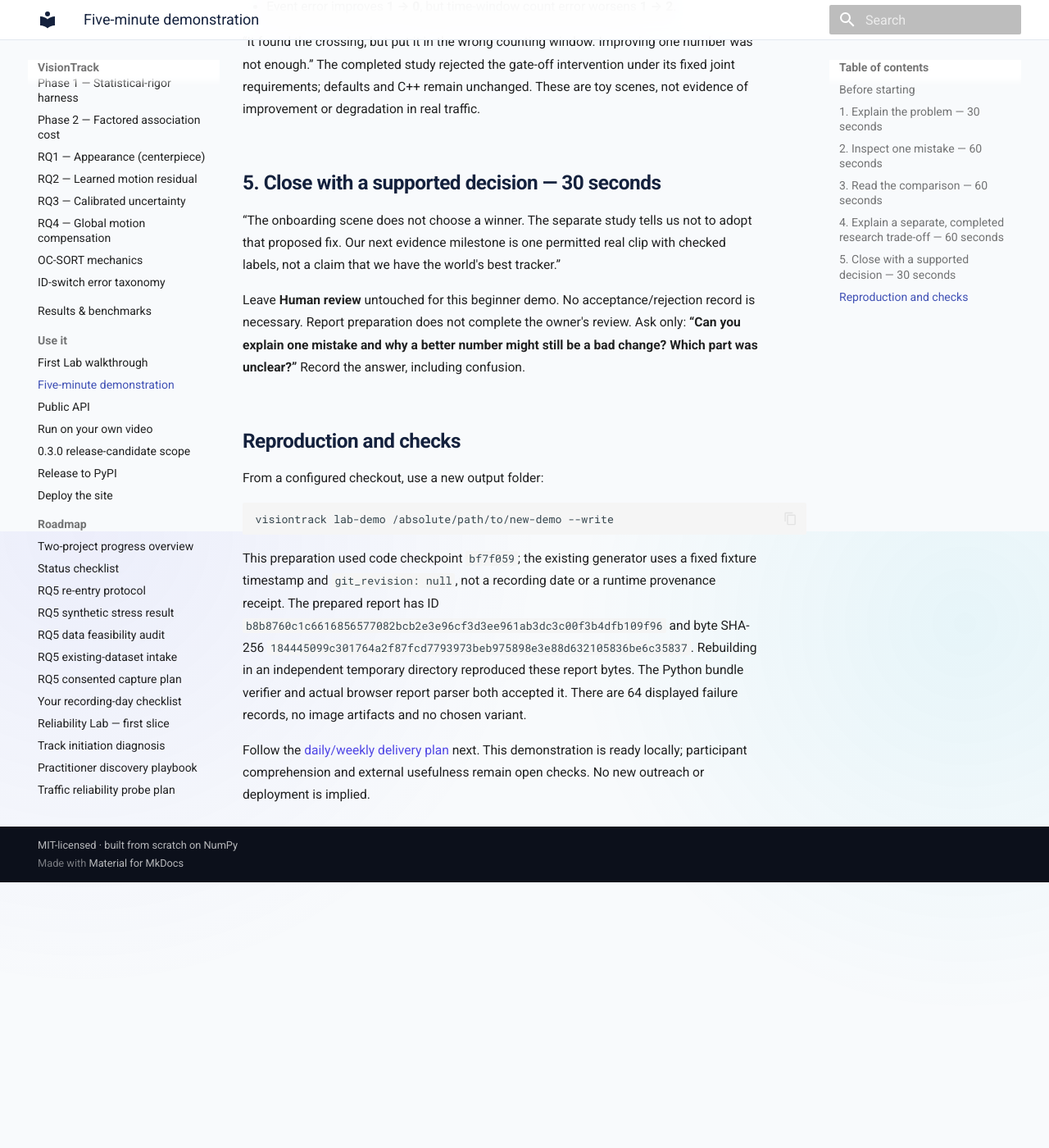
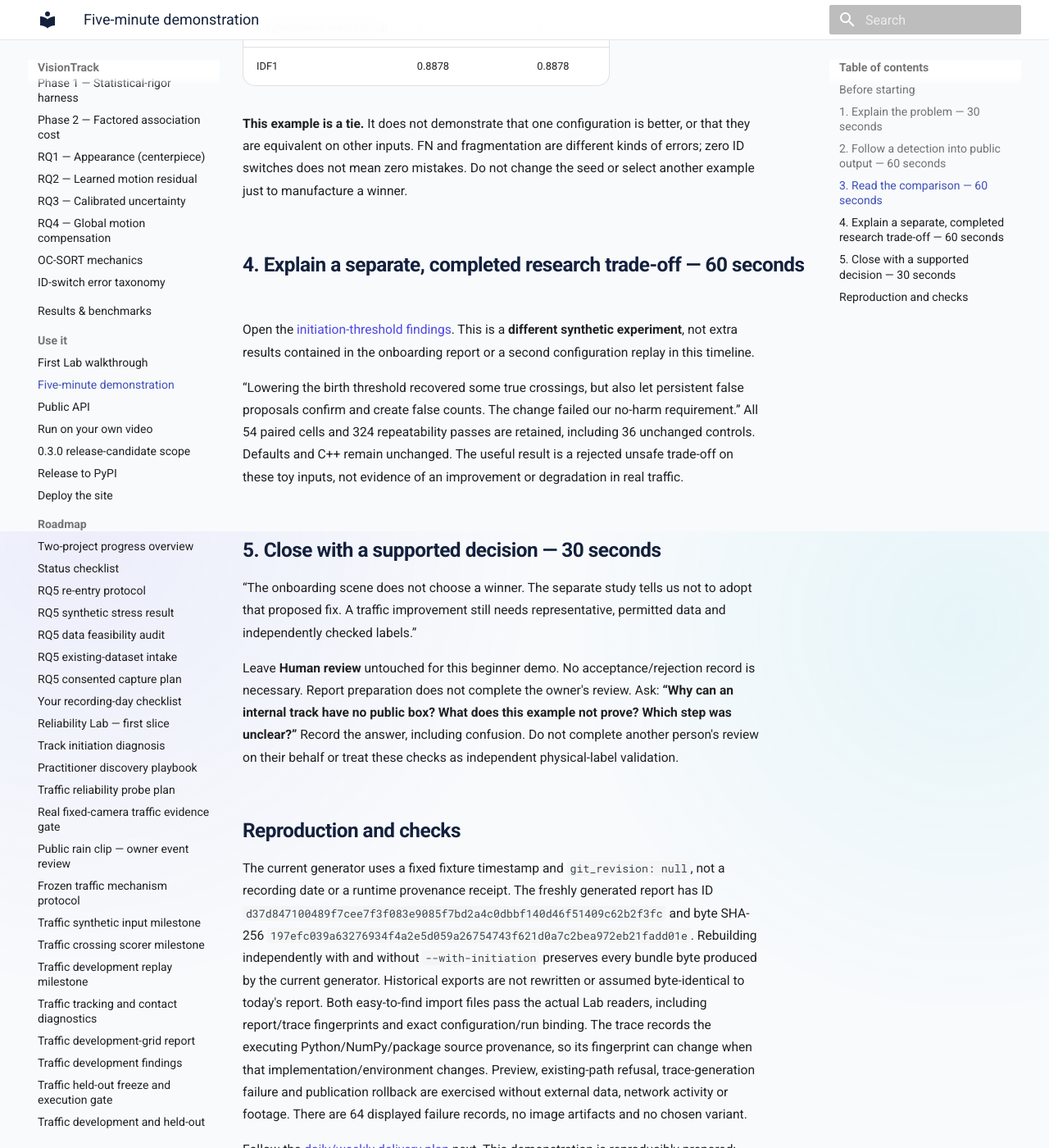
Before and after one commit to hulagerushikesh/visiontrack, an MkDocs documentation site: the page built from docs/SHOWCASE_DEMO.md, in a window 1280 px wide and 1400 px high, scrolled down 2152 px. Shown: the whole window at 82% size. Built offline with MkDocs 1.6.1 and Material for MkDocs 9.7.7, drawn with Linux system fonts in a browser that asks for light colours; before the commit the page ends 3228 px from its top, so only the background shows below that; some of the changed text lies outside the part shown.

````diff
--- a/docs/SHOWCASE_DEMO.md
+++ b/docs/SHOWCASE_DEMO.md
@@ -1,19 +1,30 @@
 # A five-minute VisionTrack demonstration
 
-Prepared **2026-10-23** using the existing deterministic `lab-demo` workflow.
+Updated **2026-10-30** using the deterministic `lab-demo --with-initiation` workflow.
 This is a **synthetic workflow demonstration**, not a real-camera benchmark,
 accepted tracker change or completed usability study. No footage is needed.
 
 ## Before starting
 
-The prepared local bundle is outside both repositories, under
-`visiontrack-walkthrough/showcase-2026-10-23/`, in experiment directory
-`b71944878b44b25d2f84f263c52a6670c1d93febde9177252bf50655c8270e72`.
-Its `report/index.html` opens without installation; `report/report.json` can be
-selected using **Import report.json** at
-[the Lab](https://visiontrack.hulage.in/lab). Local file links are supplied in
-the chat; the public site does not host this bundle. Importing it reads a local
-file in the browser, not an upload of footage. No camera or email action is needed.
+From the current source checkout, use a new output folder:
+
+```bash
+python -m pip install -e '.[lab]'
+visiontrack lab-demo ./lab-showcase --with-initiation --write
+```
+
+Omit `--write` to preview the output paths. The new option is not in the
+published 0.3.0 wheel yet. Open `lab-showcase/try-in-browser` in your computer's
+file manager. Its three files are `report.json`, `initiation-trace.json` and
+`START_HERE.txt`. The full Lab bundle is in the adjacent fingerprint-named
+directory; the public website does not host it. Files are read into browser
+tab memory, without upload, camera access or a human acceptance decision.
+
+At [the Lab](https://visiontrack.hulage.in/lab), select **Import report.json**
+and choose that folder's report. Follow **Inspect track initiation** near the
+report heading, then **Import initiation trace** and select that folder's trace.
+If the trace controls are unavailable, use the current local app or wait for
+the matching website deployment; deployment is not verified by preparing files.
 
 ## 1. Explain the problem — 30 seconds
 
@@ -24,11 +35,23 @@ Say explicitly: this example contains generated objects, not recorded people.
 The intended first audience is engineers/researchers evaluating tracking
 configurations. Whether this saves them useful work is still to be tested.
 
-## 2. Inspect one mistake — 60 seconds
+## 2. Follow a detection into public output — 60 seconds
 
-In the Lab, find **Explore tracking mistakes**. Select **Inspect** on
-**bytetrack / Misses at frame 0**. In the offline HTML, find that event in the
-failure table instead; it does not have the React screen's interactive controls.
+Use **Next** to compare frames 0, 1 and 2 in the initiation timeline:
+
+| Frame | Internal state of ID 1 | Public output |
+| --- | --- | --- |
+| 0 | Born tentative, one hit | None |
+| 1 | Tentative, two hits | None |
+| 2 | Confirmed, three hits | ID 1 |
+
+The three columns separate proposals, internal tracks and public output.
+“A proposal can create an internal track without producing a public box yet.
+Confirmation does not add boxes to earlier frames.” This explains lifecycle
+state, not object truth or which association gate rejected a pair.
+
+Optionally find **Explore tracking mistakes** and inspect **bytetrack / Misses
+at frame 0**. A report miss does not by itself explain its cause:
 
 The selected event concerns reference object **4** at frame **0**. It has no
 matched public track at the report's IoU-0.5 matching threshold. That is what
@@ -58,49 +81,50 @@ Do not change the seed or select another example just to manufacture a winner.
 
 ## 4. Explain a separate, completed research trade-off — 60 seconds
 
-Open the [box-gate findings](BOX_GATE_FINDINGS.md). This is a **different
-synthetic experiment**, not extra results contained in the onboarding report.
+Open the [initiation-threshold findings](INITIATION_THRESHOLD_FINDINGS.md).
+This is a **different synthetic experiment**, not extra results contained in
+the onboarding report or a second configuration replay in this timeline.
 
-One concrete held-out solo example is enough to explain the issue:
-
-- The reference crossing is at frame **149.5**, inside `[120, 150)`.
-- Gate-off reports the crossing near **165.5654**, inside `[150, 180)`.
-- Event error improves **1 → 0**, but time-window count error worsens **1 → 2**.
-
-“It found the crossing, but put it in the wrong counting window. Improving one
-number was not enough.” The completed study rejected the gate-off intervention
-under its fixed joint requirements; defaults and C++ remain unchanged. These
-are toy scenes, not evidence of improvement or degradation in real traffic.
+“Lowering the birth threshold recovered some true crossings, but also let
+persistent false proposals confirm and create false counts. The change failed
+our no-harm requirement.” All 54 paired cells and 324 repeatability passes are
+retained, including 36 unchanged controls. Defaults and C++ remain unchanged.
+The useful result is a rejected unsafe trade-off on these toy inputs, not
+evidence of an improvement or degradation in real traffic.
 
 ## 5. Close with a supported decision — 30 seconds
 
 “The onboarding scene does not choose a winner. The separate study tells us not
-to adopt that proposed fix. Our next evidence milestone is one permitted real
-clip with checked labels, not a claim that we have the world's best tracker.”
+to adopt that proposed fix. A traffic improvement still needs representative,
+permitted data and independently checked labels.”
 
 Leave **Human review** untouched for this beginner demo. No acceptance/rejection
 record is necessary. Report preparation does not complete the owner's review.
-Ask only: **“Can you explain one mistake and why a better number might still
-be a bad change? Which part was unclear?”** Record the answer, including confusion.
+Ask: **“Why can an internal track have no public box? What does this example
+not prove? Which step was unclear?”** Record the answer, including confusion.
+Do not complete another person's review on their behalf or treat these checks
+as independent physical-label validation.
 
 ## Reproduction and checks
 
-From a configured checkout, use a new output folder:
-
-```bash
-visiontrack lab-demo /absolute/path/to/new-demo --write
-```
-
-This preparation used code checkpoint `bf7f059`; the existing generator uses a
+The current generator uses a
 fixed fixture timestamp and `git_revision: null`, not a recording date or a
-runtime provenance receipt. The prepared report has ID
-`b8b8760c1c6616856577082bcb2e3e96cf3d3ee961ab3dc3c00f3b4dfb109f96`
+runtime provenance receipt. The freshly generated report has ID
+`d37d847100489f7cee7f3f083e9085f7bd2a4c0dbbf140d46f51409c62b2f3fc`
 and byte SHA-256
-`184445099c301764a2f87fcd7793973beb975898e3e88d632105836be6c35837`.
-Rebuilding in an independent temporary directory reproduced these report bytes.
-The Python bundle verifier and actual browser report parser both accepted it.
+`197efc039a63276934f4a2e5d059a26754743f621d0a7c2bea972eb21fadd01e`.
+Rebuilding independently with and without `--with-initiation` preserves every
+bundle byte produced by the current generator. Historical exports are not
+rewritten or assumed byte-identical to today's report. Both easy-to-find import files pass the actual Lab readers,
+including report/trace fingerprints and exact configuration/run binding.
+The trace records the executing Python/NumPy/package source provenance, so its
+fingerprint can change when that implementation/environment changes.
+Preview, existing-path refusal, trace-generation failure and publication rollback
+are exercised without external data, network activity or footage.
 There are 64 displayed failure records, no image artifacts and no chosen variant.
 
 Follow the [daily/weekly delivery plan](WEEKLY_DELIVERY_PLAN.md) next. This
-demonstration is ready locally; participant comprehension and external usefulness
-remain open checks. No new outreach or deployment is implied.
+demonstration is reproducibly prepared; participant comprehension, external
+usefulness and browser interaction/visual QA remain open checks. Browser QA
+was not performed because of the earlier access denial. No new outreach or
+deployment is implied.
````
Also changed, not shown: README.md (+10 -2 lines), docs/INITIATION_DIAGNOSTIC.md (+22 -7 lines), docs/NEXT_STEPS.md (+9 -3 lines), docs/PROGRESS_OVERVIEW.md (+14 -5 lines), docs/STATUS.md (+7 -2 lines), 7 other files.
